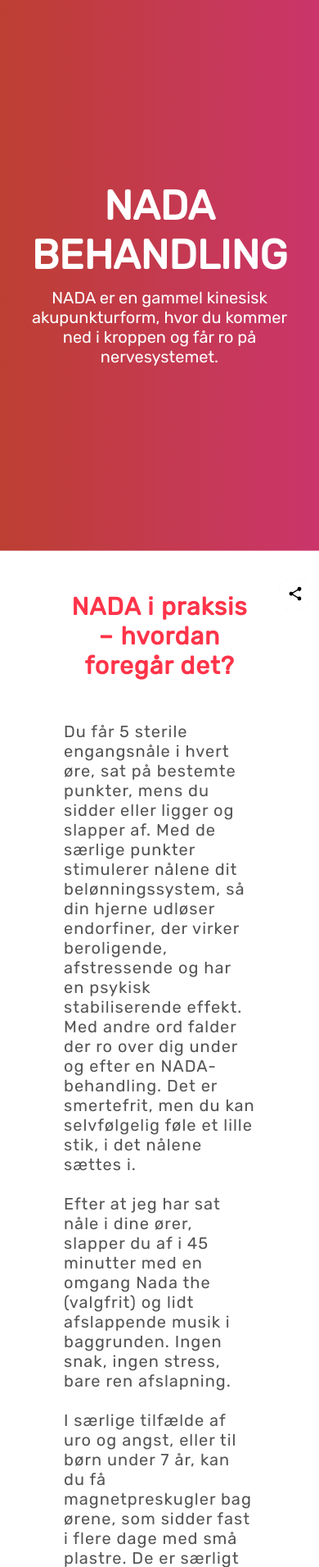
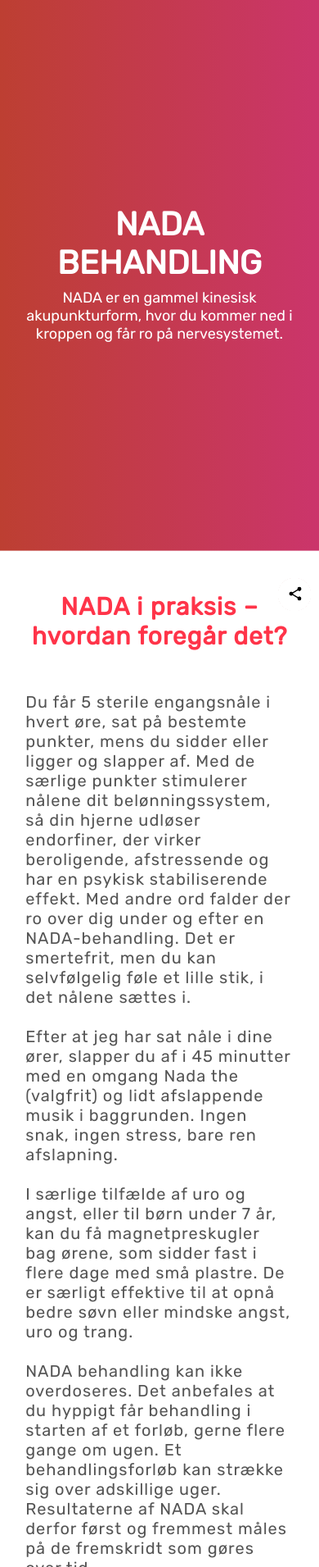
Before and after one commit to benneknudsen/Hjerne-Rart, a plain HTML site: page NADA.html in a window 390 px wide. Shown: the part 89-2000 px from the top of the page at 82% size. Drawn offline with nearby package versions, Linux system fonts and the light colour scheme.

Commit message:
Fixes til tekst

```diff
--- a/style.css
+++ b/style.css
@@ -547,6 +547,7 @@ position: absolute;
 }
 
 
+
 #container #first {
   background: url("billeder/gradient.png") center no-repeat;
   background-size: cover;
@@ -1088,13 +1089,13 @@ BØRNESAMTALER - Underside
 .hero-text h1{
   font-family: 'Rubik', sans-serif;
   font-weight: 700;
-  font-size: 50px;
+  font-size: 40px;
 }
 
 .hero-text p {
   font-family: 'Rubik', sans-serif;
   font-weight: 500;
-  font-size: 20px;
+  font-size: 18px;
 }
 
 .hero-exclusions {
@@ -1119,7 +1120,7 @@ BØRNESAMTALER - Underside
   font-family: 'Rubik', sans-serif;
   font-weight: 500;
   font-size: 20px;
-  padding: 0 20%;
+  padding: 0 8%;
   color: #555;
   letter-spacing: 1px;
 padding-bottom: 100px;
@@ -1142,7 +1143,7 @@ padding-bottom: 100px;
   font-family: 'Rubik', sans-serif;
   font-weight: 500;
   font-size: 20px;
-  padding: 0 20%;
+  padding: 0 8%;
   color: #555;
   letter-spacing: 1px;
 padding-top: 100px;
@@ -1152,7 +1153,7 @@ padding-top: 100px;
   font-family: 'Rubik', sans-serif;
   font-weight: 500;
   font-size: 20px;
-  padding: 0 20%;
+  padding: 0 8%;
   color: #555;
   letter-spacing: 1px;
   text-align: center;
@@ -1183,7 +1184,7 @@ padding-bottom: 50px;
   font-family: 'Rubik', sans-serif;
   font-weight: 700;
   font-size: 30px;
-  padding: 0 20%;
+  padding: 0 3%;
   color: #FF3449;
   letter-spacing: 1px;
   text-align: center;
```
